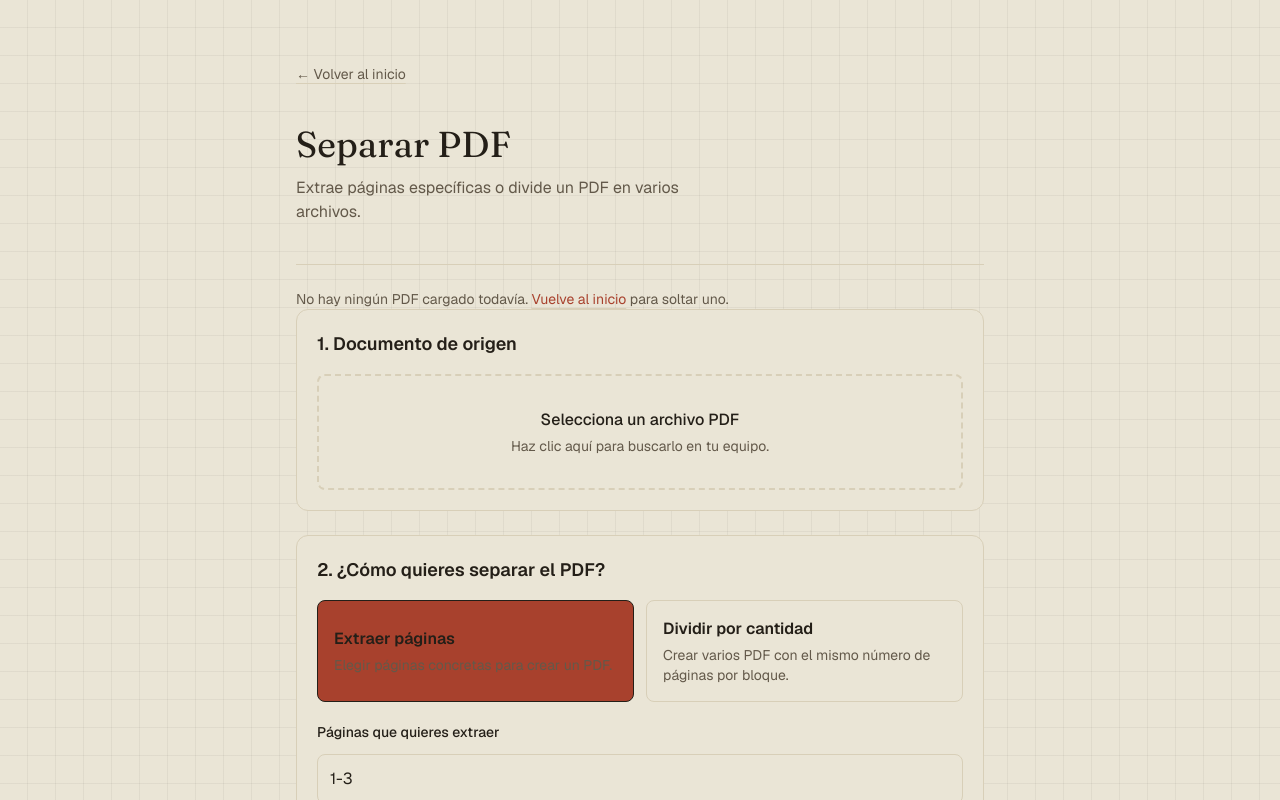
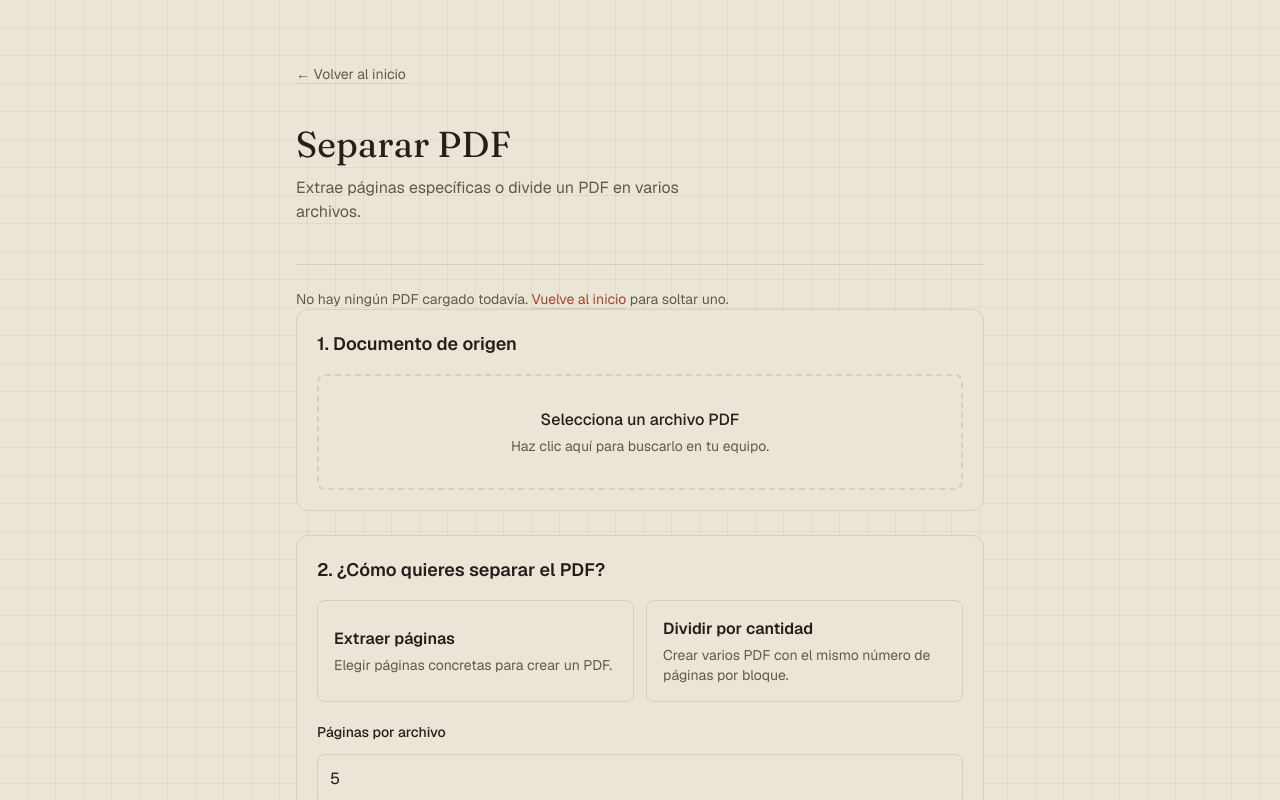
Before and after one commit to AngelR-26/pdf-tool, a Next.js app: page /separar in a window 1280 px wide. Shown: the top 800 px of the page. Built offline with nearby package versions, Linux system fonts and the light colour scheme.

Commit message:
fix: improve split mode styling and validation

```diff
--- a/app/separar/page.tsx
+++ b/app/separar/page.tsx
@@ -37,7 +37,7 @@ export default function SepararPage() {
 
   const file = files[0] ?? null;
 
-  const [mode, setMode] = useState<SplitMode>("extract");
+  const [mode, setMode] = useState<SplitMode | null>(null);
   const [pageSelection, setPageSelection] = useState("1-3");
   const [pagesPerFile, setPagesPerFile] = useState("5");
   const [pageCount, setPageCount] = useState<number | null>(null);
@@ -111,6 +111,12 @@ export default function SepararPage() {
   async function handleProcess() {
     if (!file) {
       setError("Primero selecciona un archivo PDF.");
+      return;
+    }
+
+    if (mode === null) {
+      setError("Selecciona un método para separar el PDF antes de continuar.");
+      setMessage("");
       return;
     }
 
@@ -236,7 +242,7 @@ export default function SepararPage() {
                 </label>
               </div>
             ) : (
-              <label className="flex cursor-pointer flex-col items-center justify-center rounded-lg border-2 border-dashed border-line p-8 text-center hover:bg-stamp">
+              <label className="flex cursor-pointer flex-col items-center justify-center rounded-lg border-2 border-dashed border-line p-8 text-center hover:bg-pine hover:[&>span]:!text-white">
                 <span className="font-medium text-ink">
                   Selecciona un archivo PDF
                 </span>
@@ -270,8 +276,8 @@ export default function SepararPage() {
               aria-pressed={mode === "extract"}
               className={`rounded-lg border p-4 text-left transition ${
                 mode === "extract"
-                  ? "border-ink bg-stamp"
-                  : "border-line hover:bg-stamp"
+                  ? "border-ink bg-pine [&>span]:!text-white"
+                  : "border-line hover:bg-pine hover:[&>span]:!text-white"
               }`}
             >
               <span className="block font-semibold text-ink">
@@ -292,8 +298,8 @@ export default function SepararPage() {
               aria-pressed={mode === "divide"}
               className={`rounded-lg border p-4 text-left transition ${
                 mode === "divide"
-                  ? "border-ink bg-stamp"
-                  : "border-line hover:bg-stamp"
+                  ? "border-ink bg-pine [&>span]:!text-white"
+                  : "border-line hover:bg-pine hover:[&>span]:!text-white"
               }`}
             >
               <span className="block font-semibold text-ink">
```
